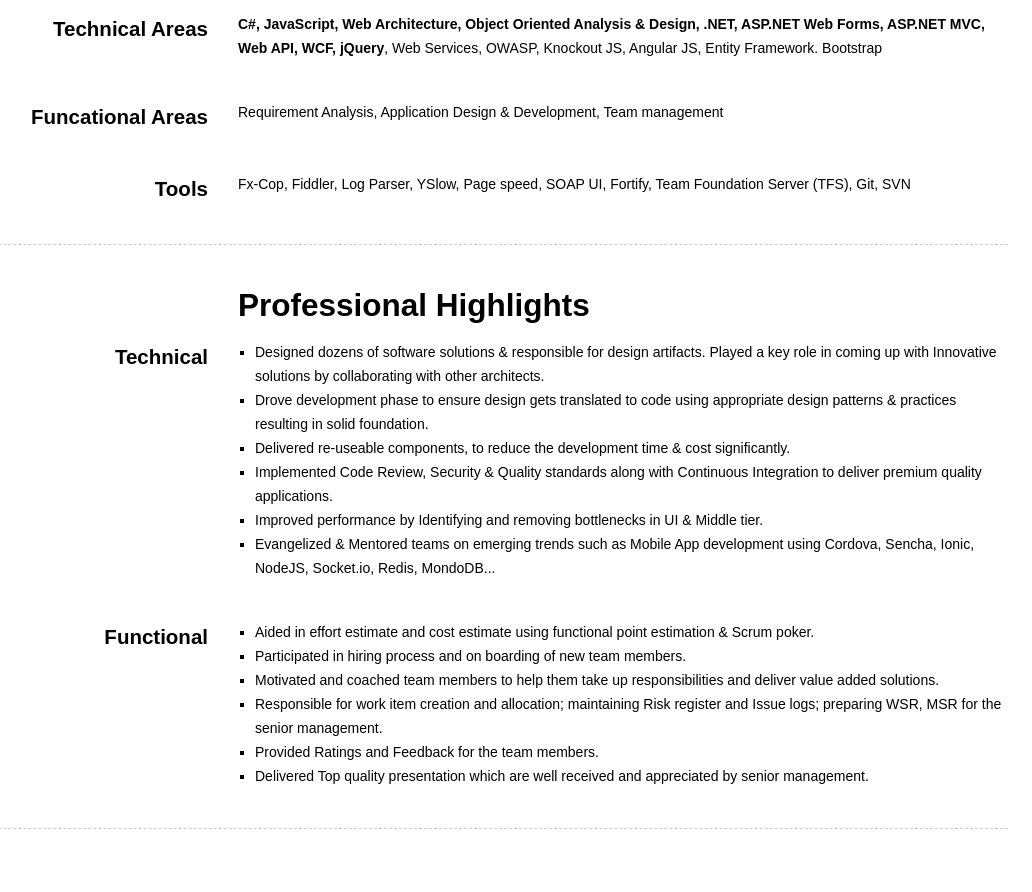
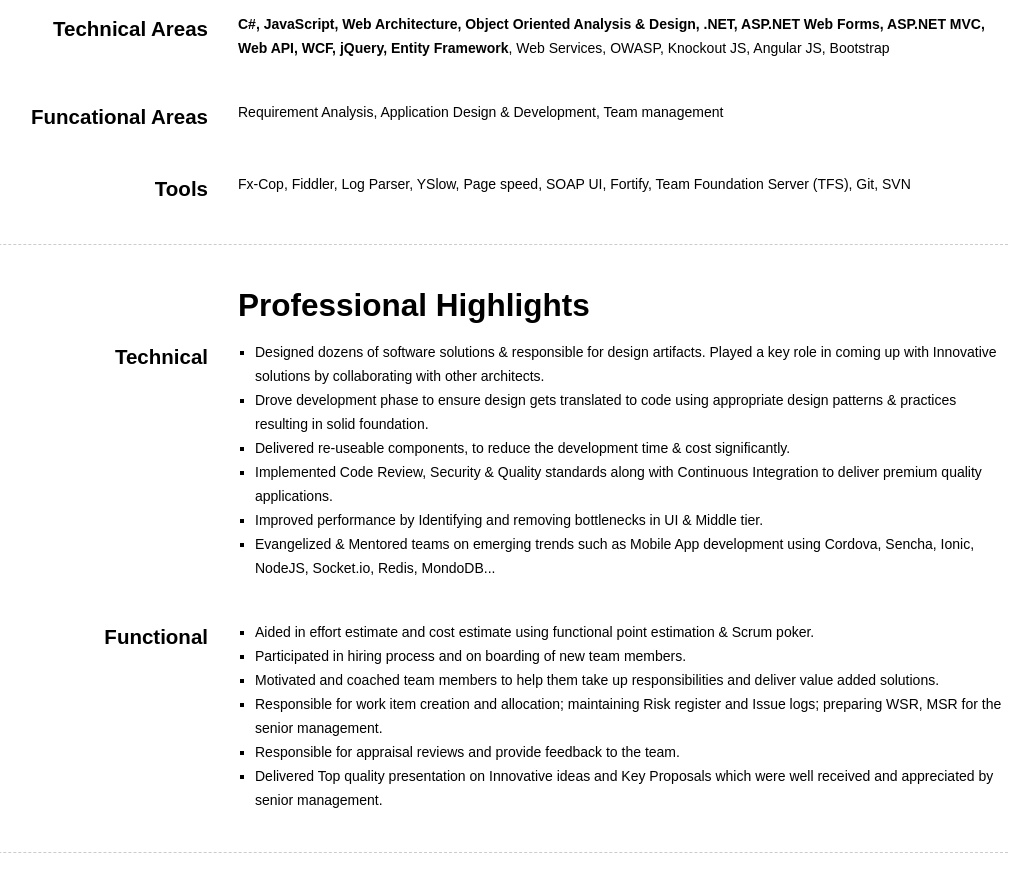
Before and after one commit to rvramesh/rvramesh.github.io, a plain HTML site: page index.html in a window 1280 px wide. Shown: the part 718-1610 px from the top of the page, without its empty margins (217-1249 px from the left). Drawn offline with Linux system fonts and the light colour scheme; a web font is replaced by a local one.

Commit message:
re arraged skills

```diff
--- a/index.html
+++ b/index.html
@@ -132,7 +132,7 @@
                     <h3>Technical Areas</h3>
                 </div><!-- span4 -->
                 <div class="span8">
-                    <p><b>C#, JavaScript, Web Architecture, Object Oriented Analysis & Design, .NET, ASP.NET Web Forms, ASP.NET MVC, Web API, WCF, jQuery</b>, Web Services, OWASP, Knockout JS, Angular JS, Entity Framework. Bootstrap</p>
+                    <p><b>C#, JavaScript, Web Architecture, Object Oriented Analysis & Design, .NET, ASP.NET Web Forms, ASP.NET MVC, Web API, WCF, jQuery, Entity Framework</b>, Web Services, OWASP, Knockout JS, Angular JS, Bootstrap</p>
                 </div><!-- span8 -->
             </div>
         	<div class="row">
@@ -193,8 +193,8 @@
 <li>Participated in hiring process and on boarding of new team members.</li>
 <li>Motivated and coached team members to help them take up responsibilities and deliver value added solutions.</li>
 <li>Responsible for work item creation and allocation; maintaining Risk register and Issue logs; preparing WSR, MSR for the senior management.</li>
-<li>Provided Ratings and Feedback for the team members. </li>
-<li>Delivered Top quality presentation which are well received and appreciated by senior management.</li>
+<li>Responsible for appraisal reviews and provide feedback to the team.</li>
+<li>Delivered Top quality presentation on Innovative ideas and Key Proposals which were well received and appreciated by senior management.</li>
 
                   	</ul>
                 </div><!-- span8 -->
```
